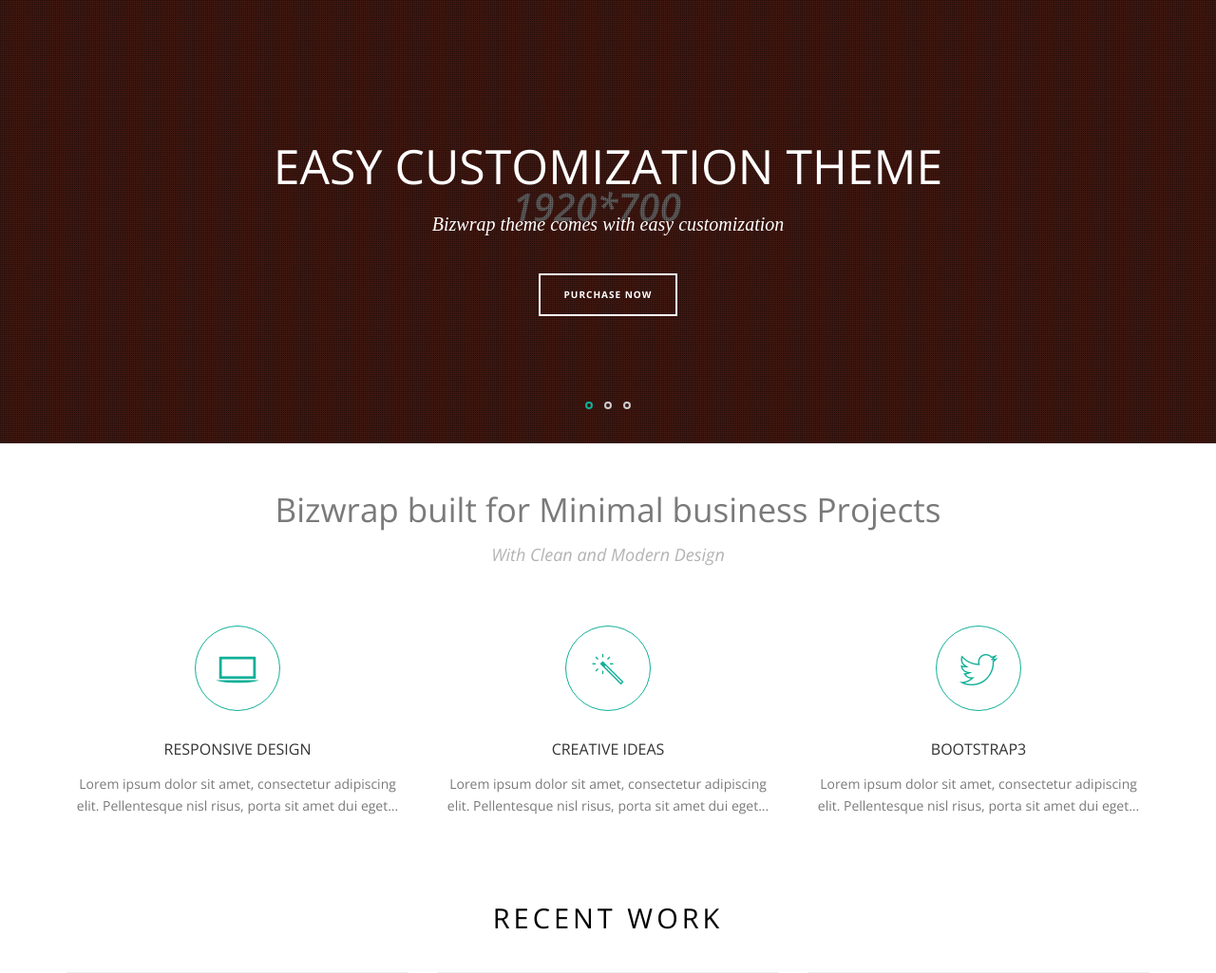
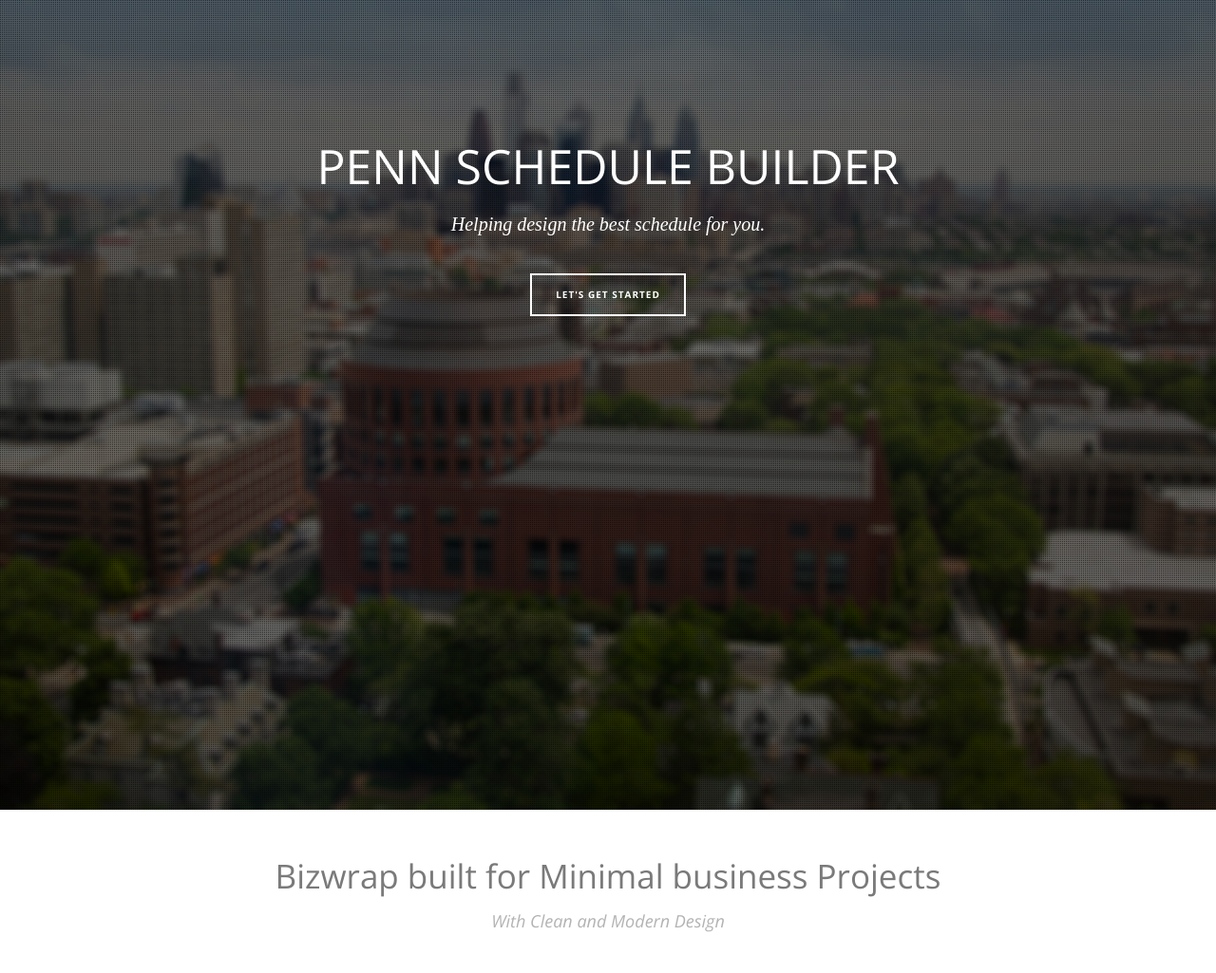
Before and after one commit to shulmanbrent/Penn-Schedule-Builder, a Flask app: page / in a window 1280 px wide. Shown: the part 64-1089 px from the top of the page at 95% size. Run offline with Flask 2, Linux system fonts and the light colour scheme; some libraries are stand-ins or nearby versions; some web fonts are replaced.

Commit message:
Updated home page

```diff
--- a/static/css/style.css
+++ b/static/css/style.css
@@ -1549,7 +1549,6 @@ h3.heading-progress {
   }
 
   .slider-text p {
-    display: none;
   }
 
   .main-flex-slider .flex-control-nav {
--- a/templates/index.html
+++ b/templates/index.html
@@ -5,7 +5,7 @@
         <meta charset="utf-8">
         <meta http-equiv="X-UA-Compatible" content="IE=edge">
         <meta name="viewport" content="width=device-width, initial-scale=1.0">
-        <title>bizwrap</title>
+        <title>Penn Scheduler</title>
         <meta name="description" content="HTML5 & CSS3">
         <meta name="keywords" content="HTML5, CSS3, Theme,bootstrap3,clean design">
 
@@ -132,42 +132,14 @@
                     <li>
                         <figure>
 
-                            <img src="static/img/img-1.jpg" class="img-responsive" alt="slider-img-1">
+                            <img src="static/img/huntsman_blurred.jpg" class="img-responsive" alt="slider-img-1">
                             <figcaption class="slider-overlay ">
                                 <div class="slider-text animated fadeInDown">
-                                    <h1>Easy customization theme</h1>
+                                    <h1>Penn Schedule Builder</h1>
                                     <p>
-                                        Bizwrap theme comes with easy customization
+                                        Helping design the best schedule for you.
                                     </p>
-                                    <p class="slide-btn"><a href="#" class="btn btn-white btn-lg">Purchase Now</a></p>
-                                </div>
-                            </figcaption>
-                        </figure>
-                    </li>
-                    <li>
-                        <figure>
-                            <img src="static/img/img-2.jpg" class="img-responsive" alt="slider-img-1">
-                            <figcaption class="slider-overlay">
-                                <div class="slider-text">
-                                    <h1>clean and modern design</h1>
-                                    <p>
-                                        Bizwrap is a Useful theme that you can use for your Business.
-                                    </p>
-                                    <p class="slide-btn"><a href="#" class="btn btn-white btn-lg">View Portfolio</a></p>
-                                </div>
-                            </figcaption>
-                        </figure>
-                    </li>
-                    <li>
-                        <figure>
-                            <img src="static/img/img-3.jpg" class="img-responsive" alt="slider-img-1">
-                            <figcaption class="slider-overlay">
-                                <div class="slider-text">
-                                    <h1>Perfect for Small Projects</h1>
-                                    <p>
-                                        Bizwrap mainly design for small business projects.
-                                    </p>
-                                    <p class="slide-btn"><a href="#" class="btn btn-white btn-lg">Contact us</a></p>
+                                    <p class="slide-btn"><a href="#" class="btn btn-white btn-lg">Let's get started</a></p>
                                 </div>
                             </figcaption>
                         </figure>
```
Also changed, not shown: static/img/huntsman_blurred.jpg (added).
